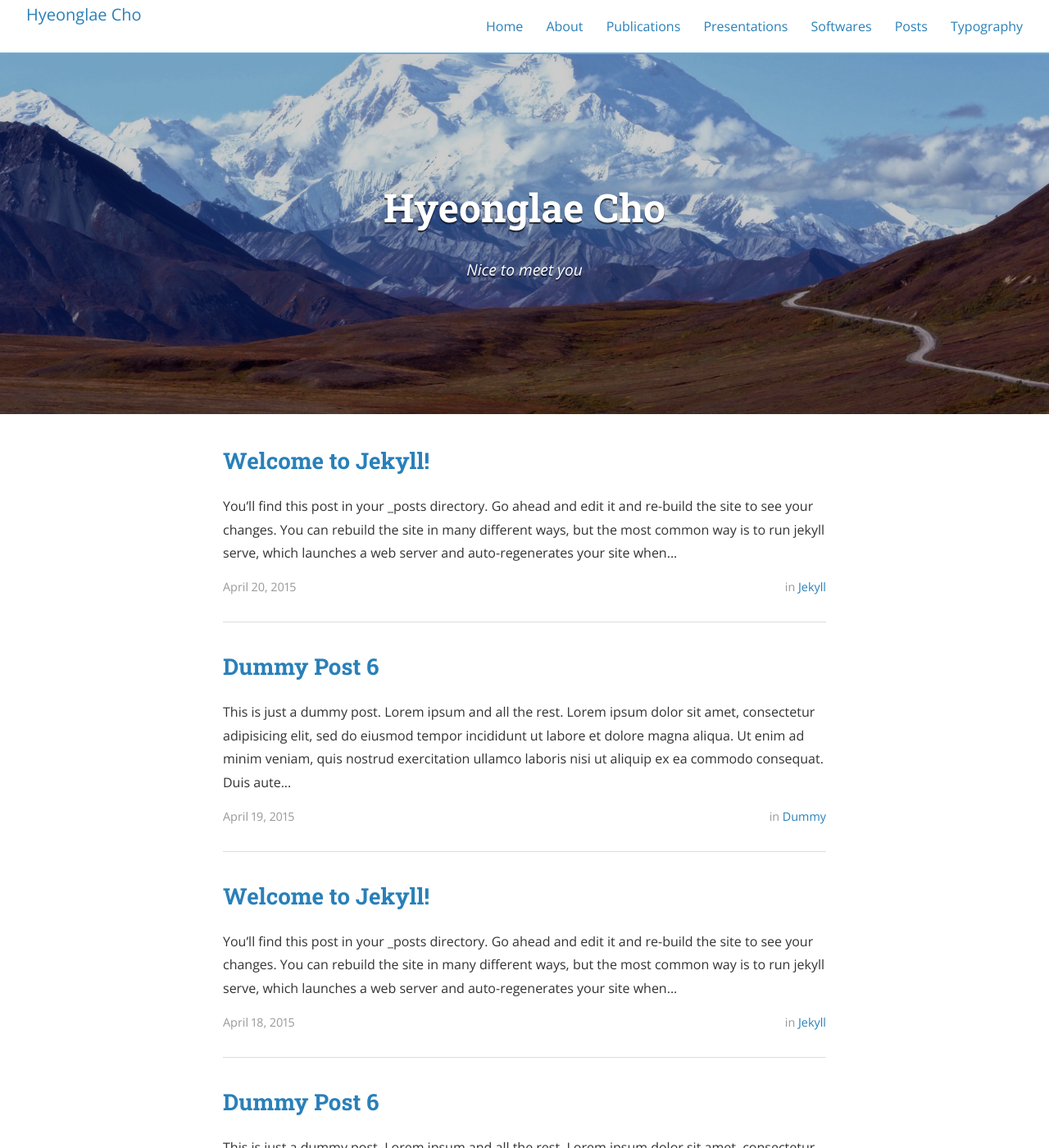
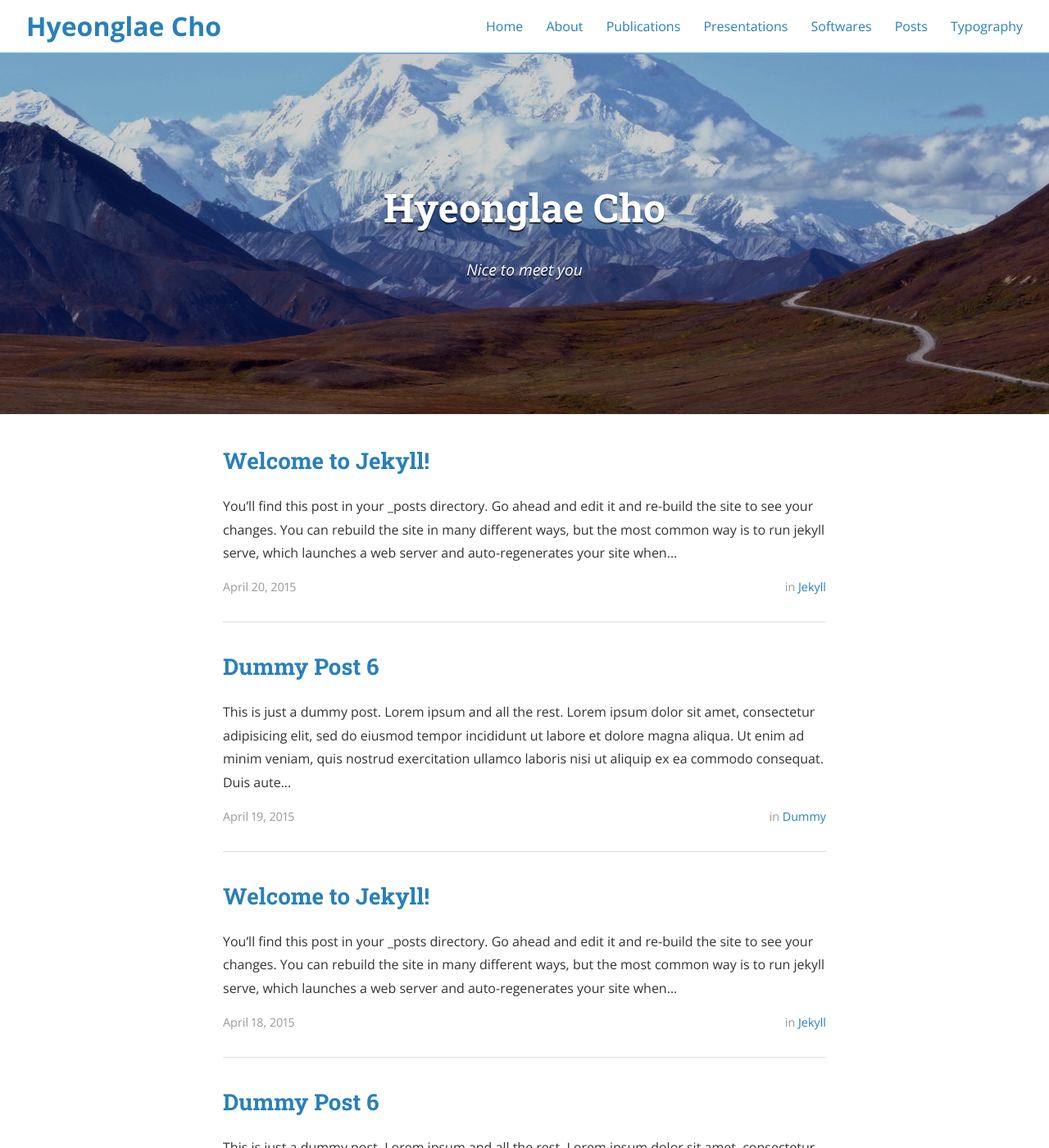
Before and after one commit to Hyeonglae-Cho/Hyeonglae-Cho.github.io, a Jekyll site: the page built from index.html, in a window 1280 px wide and 1400 px high. Shown: the whole window at 82% size. Built offline with Jekyll 4.4.1, drawn with Linux system fonts in a browser that asks for light colours; nearby versions of some CDN libraries; the list of posts is cut into pages by our own code.

Commit message:
Update _layout.scss

```diff
--- a/_sass/_layout.scss
+++ b/_sass/_layout.scss
@@ -148,6 +148,8 @@ pre code.hljs {
   .logo {
     float: left;
     height: 4em;
+    display: flex;
+    align-items: center;
     @include media ($tablet) {
     	padding-left: $em-base;
     }
@@ -157,7 +159,9 @@ pre code.hljs {
       padding-right: 1em;
     }
     span {
-    	font-size: 1.25em;
+    	font-size: 2.0em;
+	font-weight: bold;
+	font-style: normal;
     }
   }
   nav {
```
